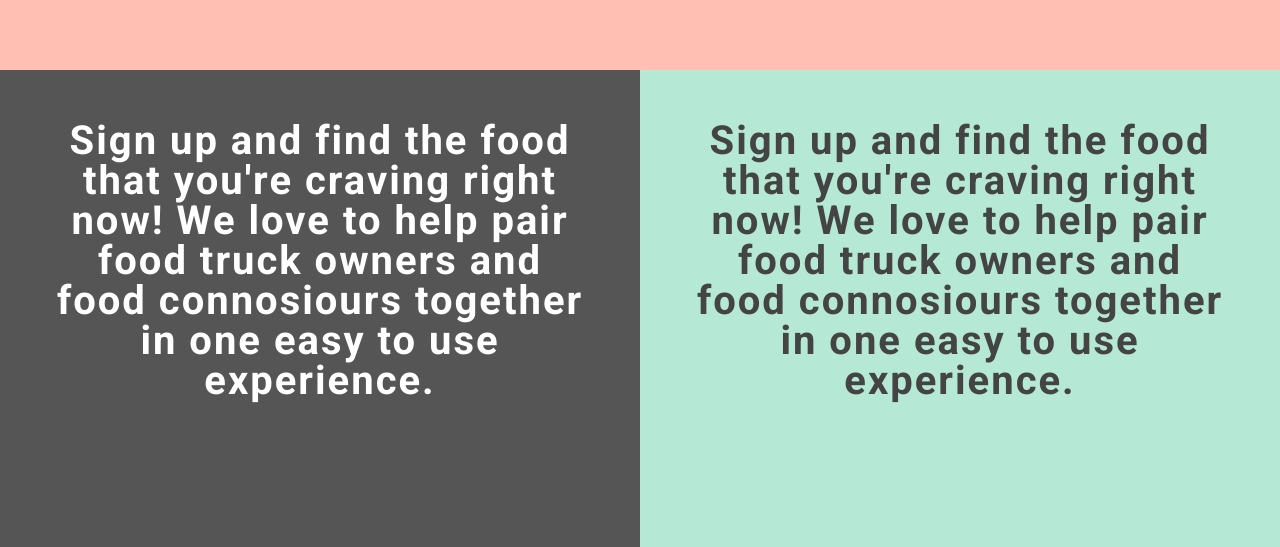
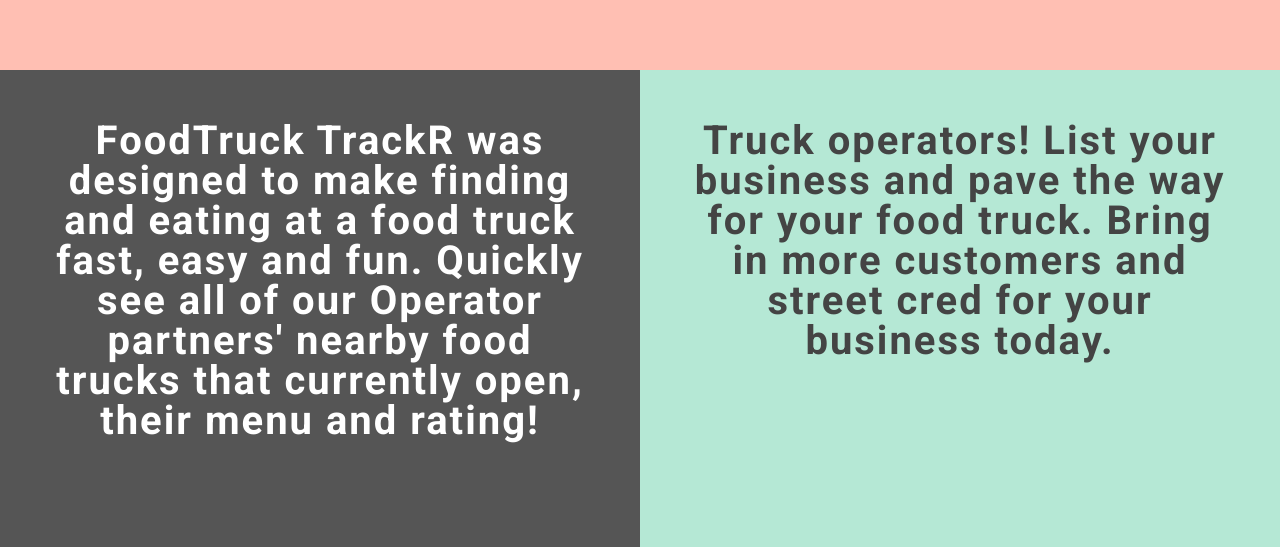
Before and after one commit to MileyWright/front-end, a React (Create React App) app: page / in a window 1280 px wide. Shown: the part 2111-2658 px from the top of the page. Built offline with nearby package versions, Linux system fonts and the light colour scheme; a web font is replaced by a local one.

Commit message:
changed messaging on homepage

```diff
--- a/src/components/Home.js
+++ b/src/components/Home.js
@@ -166,14 +166,12 @@
             </section>
             <section className="hero info2">
                 <p className="gray">
-                    Sign up and find the food that you're craving right now!
-                    We love to help pair food truck owners and food connosiours together
-                    in one easy to use experience.
+                    FoodTruck TrackR was designed to make finding and eating at a food truck fast, easy and fun.
+                    Quickly see all of our Operator partners' nearby food trucks that currently open, their menu and rating!
                 </p>
                 <p className="blue">
-                    Sign up and find the food that you're craving right now!
-                    We love to help pair food truck owners and food connosiours together
-                    in one easy to use experience.
+                    Truck operators! List your business and pave the way for your food truck. Bring in more customers and street cred for your
+                    business today.
                 </p>
             </section>
         </HomeContainer>
```
